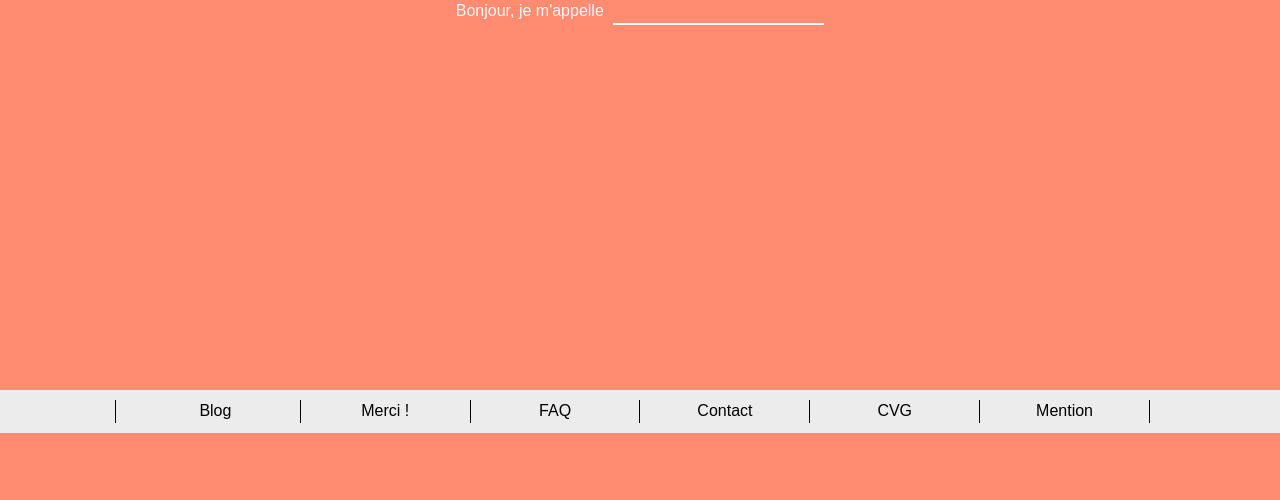
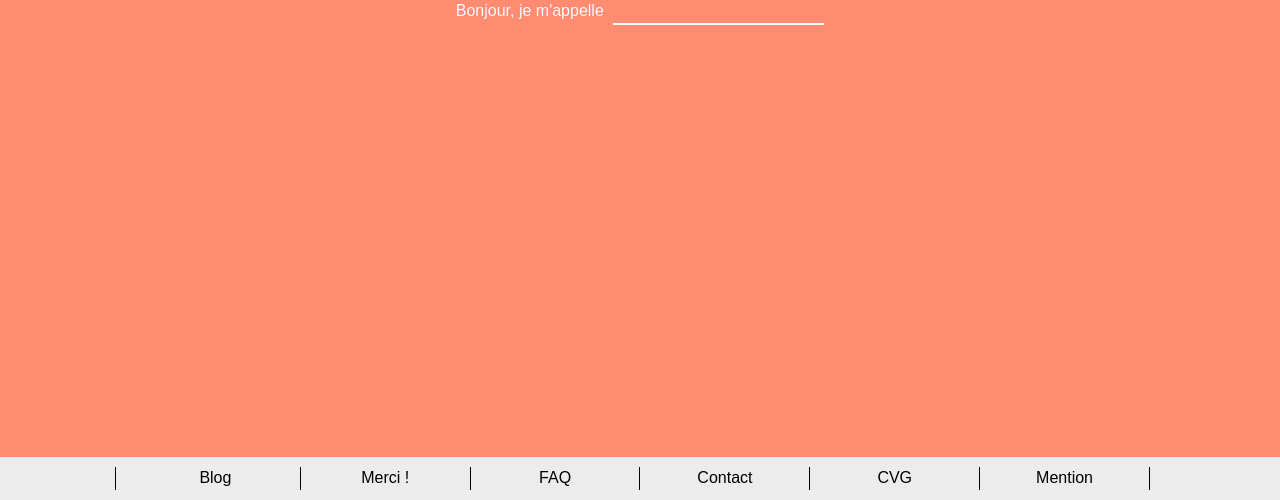
Before and after one commit to Blyste64/Oops-semaine-intensive-E02, a PHP site: page /devisRevendeur.php in a window 1280 px wide. Shown: the part 300-800 px from the top of the page. Run offline with PHP 8.4, Linux system fonts and the light colour scheme.

Commit message:
Footer fix

```diff
--- a/styles/devis.css
+++ b/styles/devis.css
@@ -233,7 +233,7 @@ footer {
 	background-color: #ececec;
 	padding: 10px;
 	text-align: center;
-	margin-top: 140px;
+margin-top:140px;
 }
 
 .foot {
@@ -381,6 +381,7 @@ Bouton
 
 .bouton {
 	display: none;
+
 }
 
 .showBouton {
@@ -398,6 +399,7 @@ Bouton
 	border-bottom: 4px solid #dbdbdb;
 	transition: all 0.5s ease;
 	font-size:16px;
+	margin-bottom: -20px;
 }
 
 .showBouton:hover {
@@ -420,6 +422,15 @@ Animation appear
 		opacity: 100%;
 	}
 }
+
+@media screen and (min-height:735px) {
+	footer {
+	position:fixed;
+	bottom: 0;
+	width: 100%;
+}
+}
+
 
 @media screen and (max-width:991px) {
 
```
